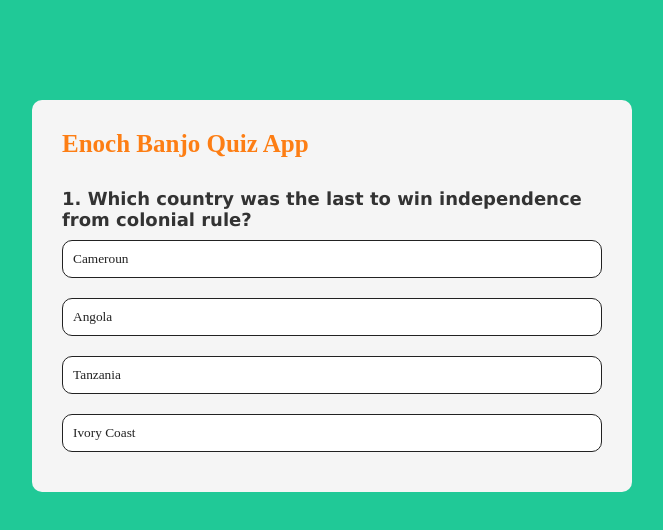
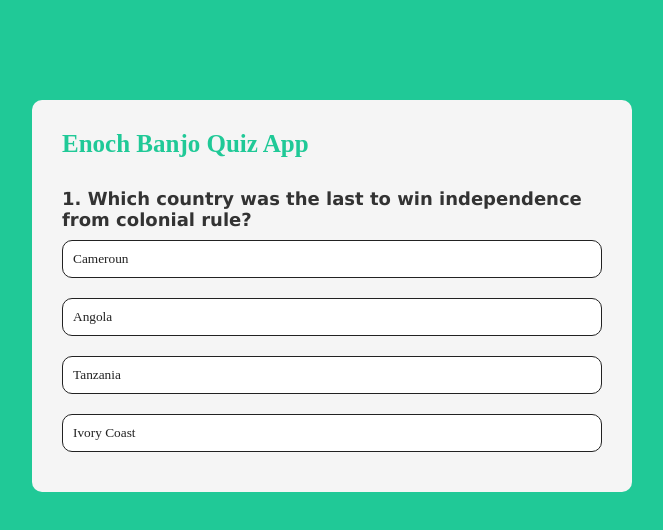
Before and after one commit to Timiprogs/Quiz-App, a plain HTML site: page index.html in a window 1280 px wide. Shown: the whole page, without its empty margins (308-971 px from the left). Drawn offline with Linux system fonts and the light colour scheme.

Commit message:
new look

```diff
--- a/index.css
+++ b/index.css
@@ -22,7 +22,7 @@ body{
 
 .app h1 {
     font-size: 25px;
-    color:#fd7e14;
+    color:#20c997;
     font-weight: 600;
     border-bottom: 1px, solid, #333;
     padding-bottom: 30px;
```
